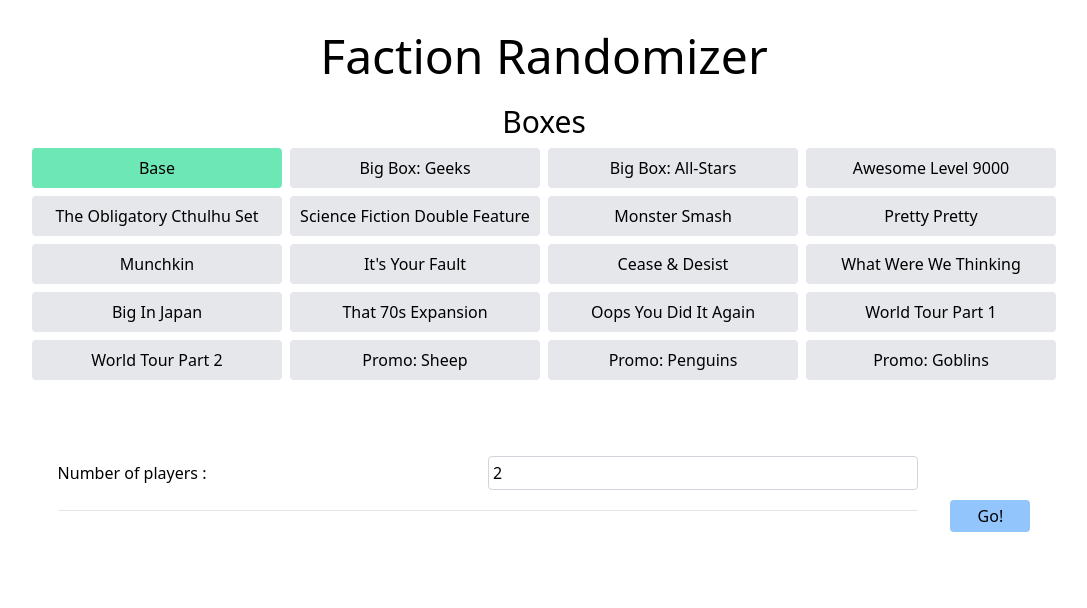
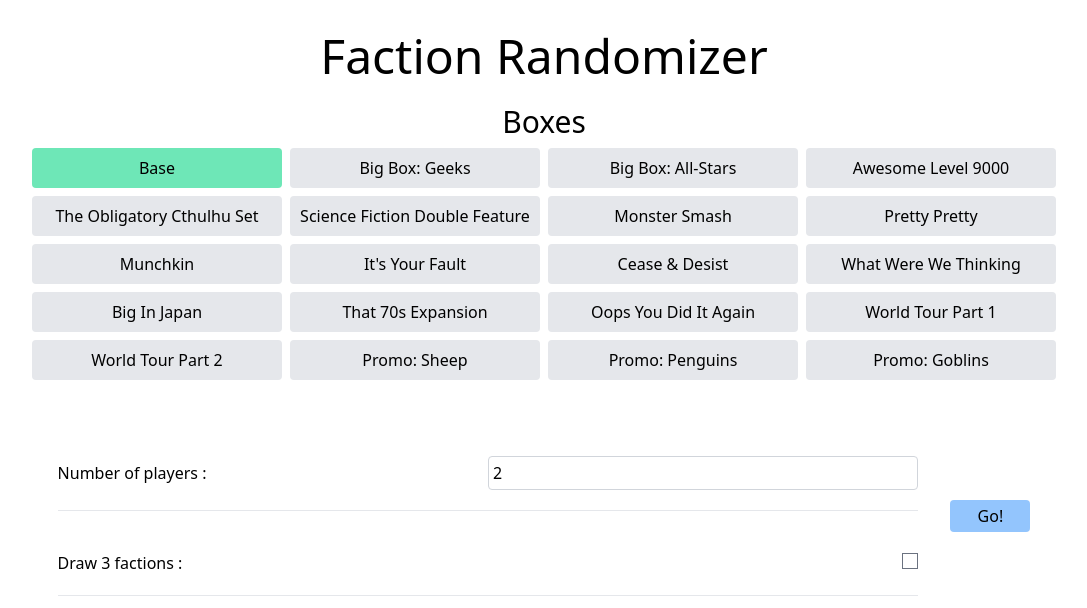
Before and after one commit to zaratan/smashup_helper, a Next.js app: page / in a window 1280 px wide. Shown: the top 608 px of the page, without its empty margins (96-1183 px from the left). Built offline with nearby package versions, Linux system fonts and the light colour scheme.

Commit message:
Draw 3 factions

```diff
--- /dev/null
+++ b/contexts/OptionsContext.tsx
@@ -0,0 +1,50 @@
+/* eslint-disable @typescript-eslint/no-empty-function */
+import React, { createContext, useState, useEffect, ReactNode } from 'react';
+
+type ContextType = {
+  bestOfThree: boolean;
+  toggleBestOfThree: () => void;
+};
+
+const defaultContext: ContextType = {
+  bestOfThree: false,
+  toggleBestOfThree: () => {},
+};
+
+const LS_BEST_OF_THREE_KEY = 'OptionsContext:bestOfThree';
+
+const OptionsContext = createContext(defaultContext);
+export const OptionsProvider = ({ children }: { children: ReactNode }) => {
+  const [bestOfThree, setBestOfThree] = useState(false);
+
+  const toggleBestOfThree = () => {
+    const nextBestOfThree = !bestOfThree;
+    window.localStorage.setItem(
+      LS_BEST_OF_THREE_KEY,
+      JSON.stringify(nextBestOfThree)
+    );
+    setBestOfThree(nextBestOfThree);
+  };
+
+  useEffect(() => {
+    const lsBestOfThree = JSON.parse(
+      window.localStorage.getItem(LS_BEST_OF_THREE_KEY)
+    );
+    if (lsBestOfThree === true) {
+      setBestOfThree(lsBestOfThree);
+    }
+  }, []);
+
+  const context: ContextType = {
+    bestOfThree,
+    toggleBestOfThree,
+  };
+
+  return (
+    <OptionsContext.Provider value={context}>
+      {children}
+    </OptionsContext.Provider>
+  );
+};
+
+export default OptionsContext;
--- a/pages/_app.tsx
+++ b/pages/_app.tsx
@@ -3,12 +3,15 @@
 
 import '../styles/main.css';
 import { FactionsProvider } from '../contexts/FactionsContext';
+import { OptionsProvider } from '../contexts/OptionsContext';
 
 function MyApp({ Component, pageProps }: AppProps) {
   return (
-    <FactionsProvider>
-      <Component {...pageProps} />
-    </FactionsProvider>
+    <OptionsProvider>
+      <FactionsProvider>
+        <Component {...pageProps} />
+      </FactionsProvider>
+    </OptionsProvider>
   );
 }
 
--- a/pages/index.tsx
+++ b/pages/index.tsx
@@ -4,18 +4,24 @@
 
 import FactionsContext from '../contexts/FactionsContext';
 import { generateHandleClick } from '../helpers/handlers';
+import OptionsContext from '../contexts/OptionsContext';
 
 export default function Home() {
   const { factions, boxes, toggleFaction } = useContext(FactionsContext);
   const [playerCount, setPlayerCount] = useState(2);
   const [chosenFactions, setChosenFactions] = useState([]);
   const [leftFactions, setLeftFactions] = useState(shuffle([...factions]));
+  const { bestOfThree, toggleBestOfThree } = useContext(OptionsContext);
 
   const onClick = () => {
     const tmpLeftFactions = [...leftFactions];
     setChosenFactions([
       ...chosenFactions,
-      [tmpLeftFactions.pop(), tmpLeftFactions.pop()],
+      [
+        tmpLeftFactions.pop(),
+        tmpLeftFactions.pop(),
+        bestOfThree ? tmpLeftFactions.pop() : null,
+      ].filter((e) => e),
     ]);
     setLeftFactions(tmpLeftFactions);
   };
@@ -84,10 +90,22 @@
               className="w-1/2 border border-solid border-gray-300 rounded p-1"
             />
           </label>
+          <label
+            htmlFor="options-best-of-three"
+            className="my-5 border-b w-full py-5 flex justify-between items-baseline"
+          >
+            Draw 3 factions :
+            <input
+              type="checkbox"
+              id="options-best-of-three"
+              checked={bestOfThree}
+              onChange={() => toggleBestOfThree()}
+            />
+          </label>
           <ul className="space-y-2">
             {chosenFactions.map((playerFactions) => (
               <li key={playerFactions.join(',')}>
-                {playerFactions[0]} - {playerFactions[1]}
+                {playerFactions.join(' - ')}
               </li>
             ))}
           </ul>
```
